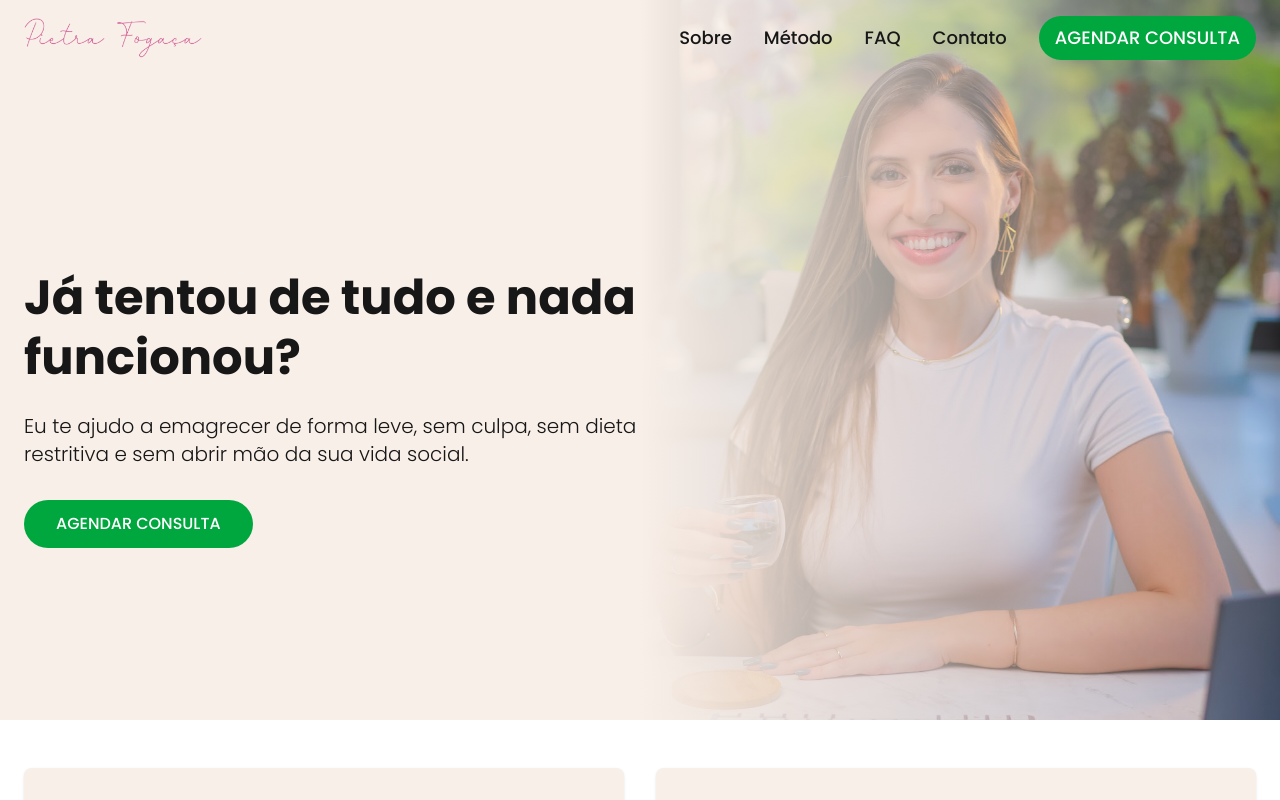
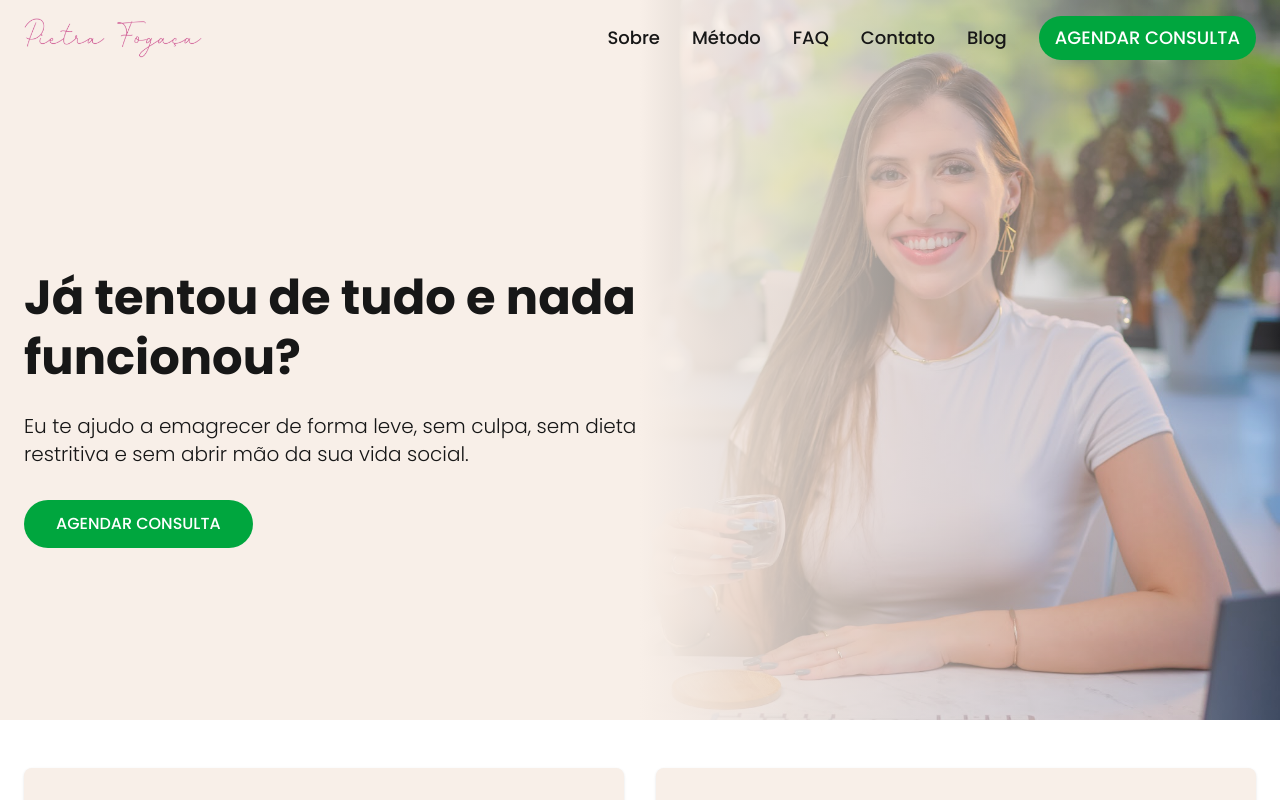
Before and after one commit to AndreClawdTeam/pietra-portfolio, a Next.js app: page / in a window 1280 px wide. Shown: the top 800 px of the page. Built offline with nearby package versions, Linux system fonts and the light colour scheme.

Commit message:
feat: add blog to menu

```diff
--- a/src/components/Header.tsx
+++ b/src/components/Header.tsx
@@ -13,6 +13,10 @@ type HeaderProps = {
 export default function Header({ isBlogLayout = false }: HeaderProps) {
   const [isMenuOpen, setIsMenuOpen] = useState(false);
   const [isScrolled, setIsScrolled] = useState(false);
+
+  const links = isBlogLayout
+    ? siteContent.navigation.links.filter((link) => link.href !== "/blog")
+    : siteContent.navigation.links;
 
   useEffect(() => {
     const handleScroll = () => {
@@ -85,7 +89,7 @@ export default function Header({ isBlogLayout = false }: HeaderProps) {
 
           {/* Desktop menu */}
           <nav className="hidden md:flex space-x-8 items-center">
-            {siteContent.navigation.links.map((link, index) => (
+            {links.map((link, index) => (
               <NavLink
                 key={index}
                 href={`${isBlogLayout ? "/" : ""}${link.href}`}
@@ -106,7 +110,7 @@ export default function Header({ isBlogLayout = false }: HeaderProps) {
           }`}
         >
           <nav className="flex flex-col space-y-4 py-4">
-            {siteContent.navigation.links.map((link, index) => (
+            {links.map((link, index) => (
               <NavLink
                 key={index}
                 href={`${isBlogLayout ? "/" : ""}${link.href}`}
--- a/src/content/siteContent.ts
+++ b/src/content/siteContent.ts
@@ -20,6 +20,7 @@ export const siteContent = {
       { label: "Método", href: "#metodo" },
       { label: "FAQ", href: "#faq" },
       { label: "Contato", href: "#contato" },
+      { label: "Blog", href: "/blog" },
     ],
     cta: {
       label: "AGENDAR CONSULTA",
```
